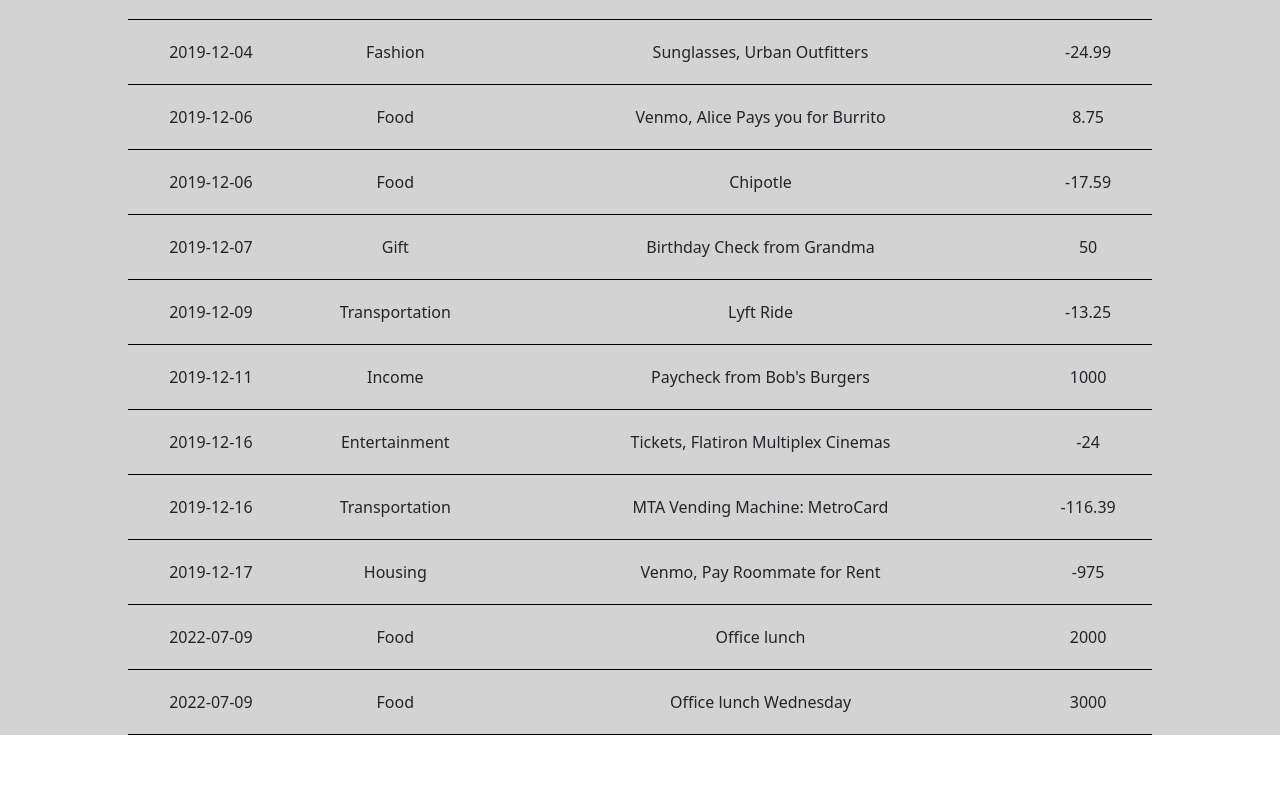
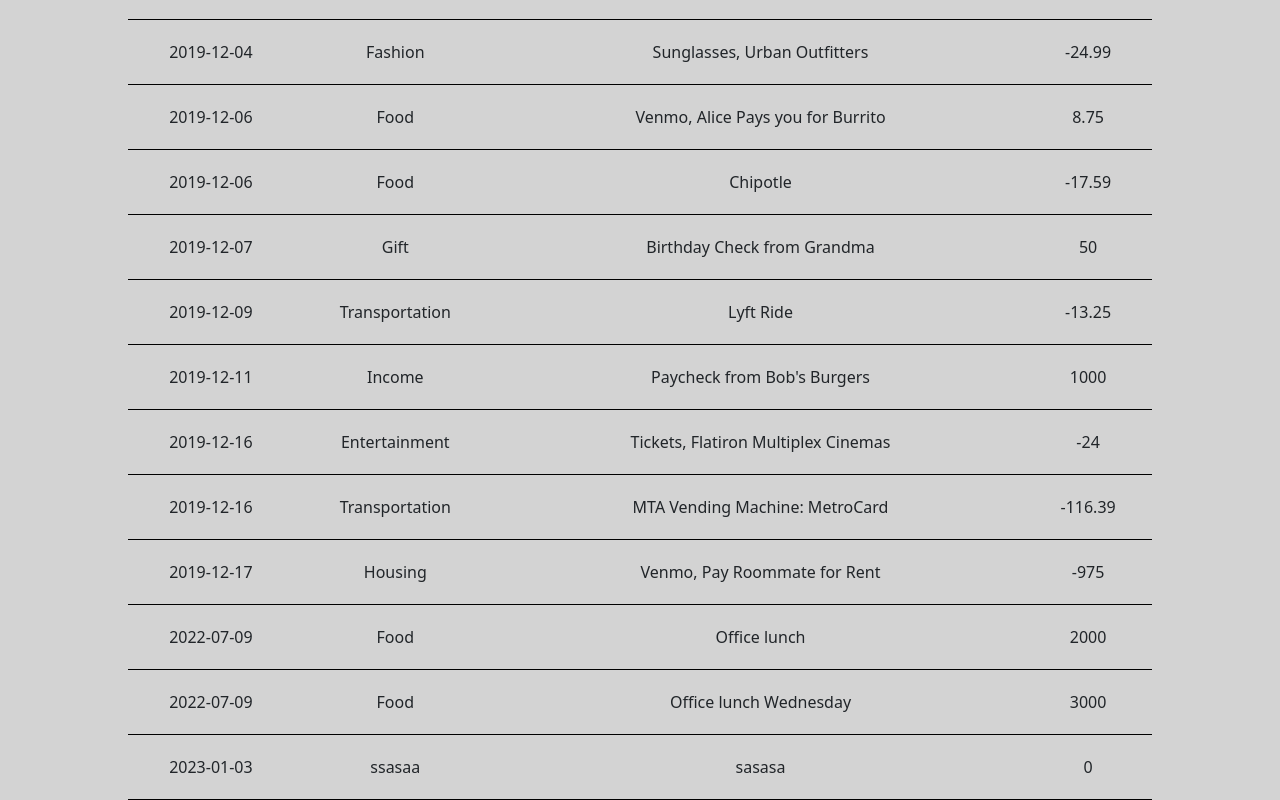
Before and after one commit to Sammy-CK/phase-2-wk-2-code-challenge-bank-of-flatiron, a React (Create React App) app: page / in a window 1280 px wide. Shown: the part 436-1236 px from the top of the page. Before the commit the page ends 1171 px from the top, so only its background shows below. Built offline with nearby package versions, Linux system fonts and the light colour scheme; data requests are answered from the project's data file.

Commit message:
form resets on adding transaction

```diff
--- a/src/components/TransactionForm.js
+++ b/src/components/TransactionForm.js
@@ -28,6 +28,7 @@
         })
           .then((resp) => resp.json())
           .then((data) => setTransactions([...transactions, data]));
+          window.location.reload();
       }}
     >
       <label htmlFor="date">Date:</label>
--- a/src/data/db.json
+++ b/src/data/db.json
@@ -97,6 +97,13 @@
       "category": "Food",
       "amount": "3000",
       "id": 14
+    },
+    {
+      "date": "2023-01-03",
+      "description": "sasasa",
+      "category": "ssasaa",
+      "amount": 0,
+      "id": 15
     }
   ]
 }
```
